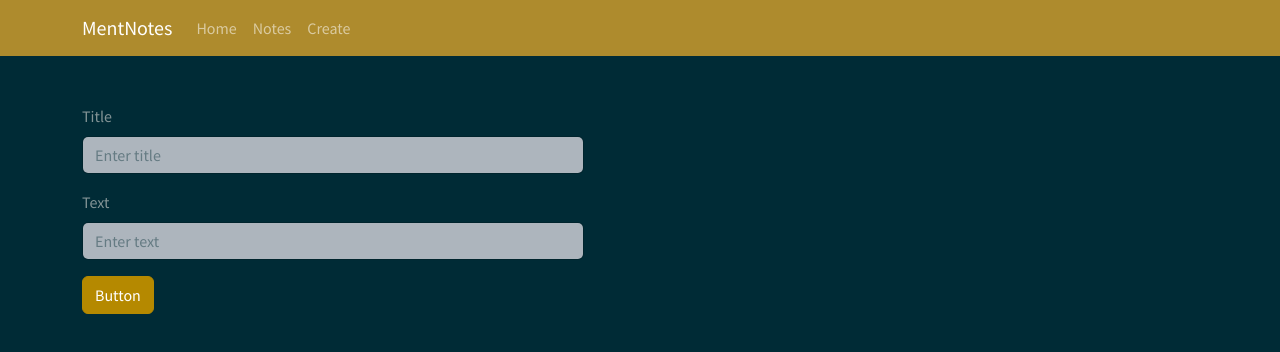
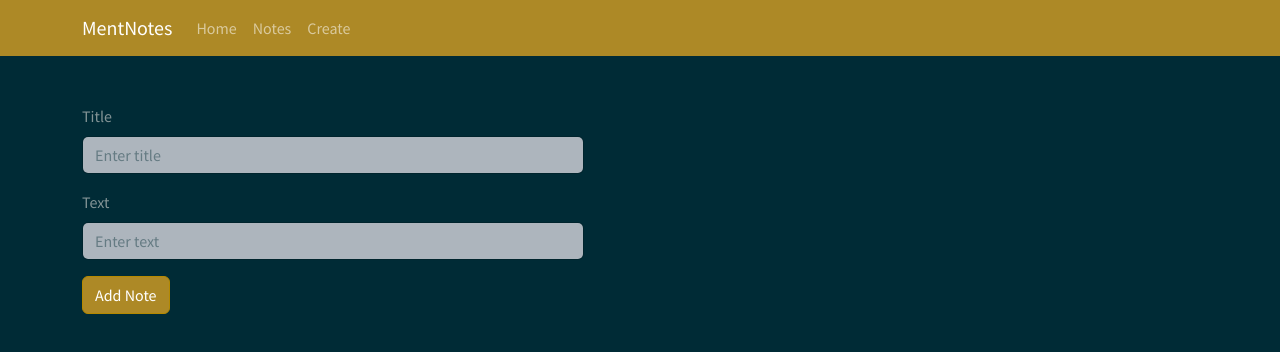
Before and after one commit to HananM93/frontend-react, a React (Create React App) app: page /create in a window 1280 px wide. Shown: the top 352 px of the page. Built offline with nearby package versions, Linux system fonts and the light colour scheme.

Commit message:
modified notes page

```diff
--- a/src/App.css
+++ b/src/App.css
@@ -1,3 +1,3 @@
-.color-nav {
-    background-color: rgb(174, 139, 45);
+.color-nav, .button {
+    background-color: rgb(173, 137, 38);
 }
--- a/src/pages/Create.js
+++ b/src/pages/Create.js
@@ -7,11 +7,12 @@ const Create = ({setNotes}) => {
   function handleChange(event) {
     const {value,name} = event.target
     setForm({...form, [name]:value })
-
   }
 
   function addNote() {
 
+    setNotes(note => [...note,form])
+    setForm({ title: "", text: "" })
   }
 
   return (
@@ -39,7 +40,7 @@ const Create = ({setNotes}) => {
           />
         </Form.Group>
       </Form>
-      <Button type="button" class="btn btn-primary">Button</Button>
+       <Button onClick={addNote} className="button">Add Note</Button>
     </Container>
   );
 };
--- a/src/pages/Notes.js
+++ b/src/pages/Notes.js
@@ -1,18 +1,17 @@
 import React from "react";
-import { Card } from "react-bootstrap";
+import { Card, Container } from "react-bootstrap";
 const Notes = ({ notes }) => {
-  return (
-    <div>
-      {notes.map((note) => (
+  return notes?.map((note) => (
+    <Container className="mt-3">
         <Card style={{ width: "18rem" }}>
           <Card.Body>
             <Card.Title>{note.title}</Card.Title>
             <Card.Text>{note.text}</Card.Text>
+
           </Card.Body>
         </Card>
-      ))}
-    </div>
-  );
+    </Container>
+    ));
 };
 
 export default Notes;
```
